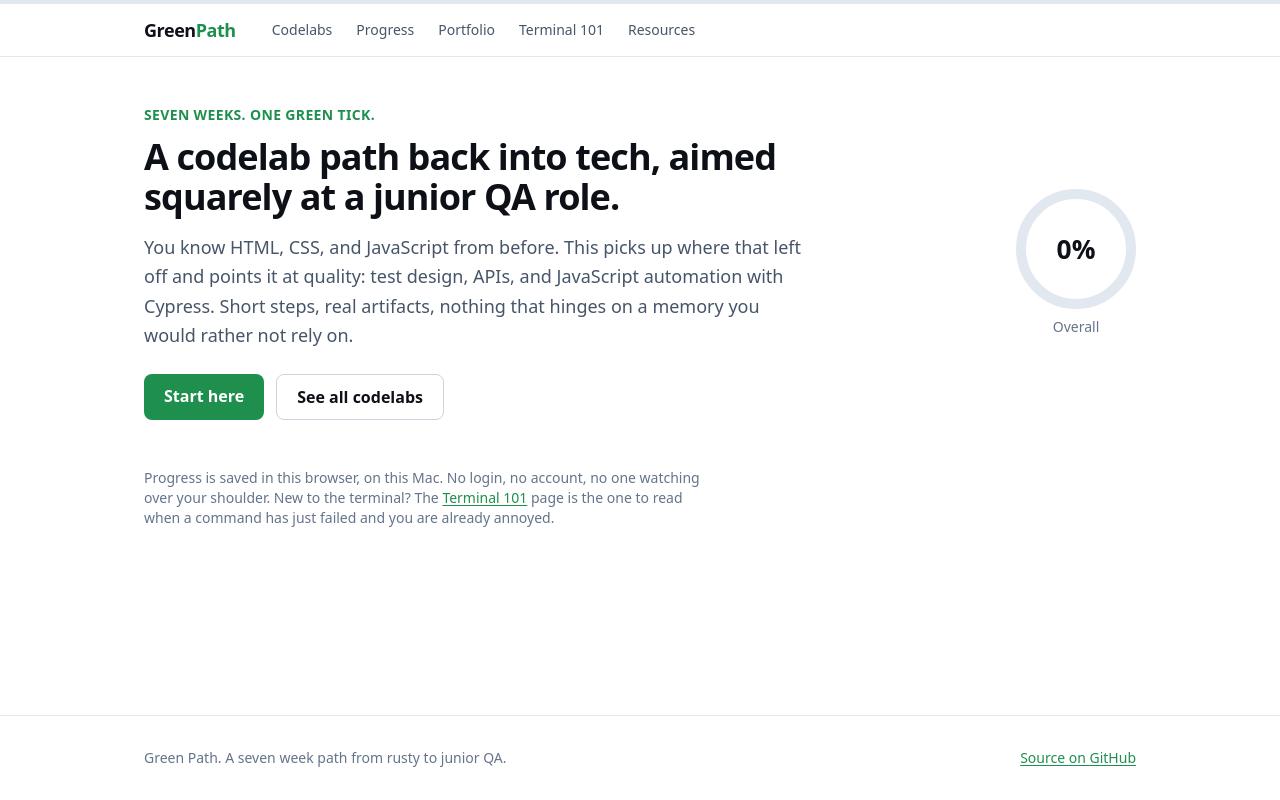
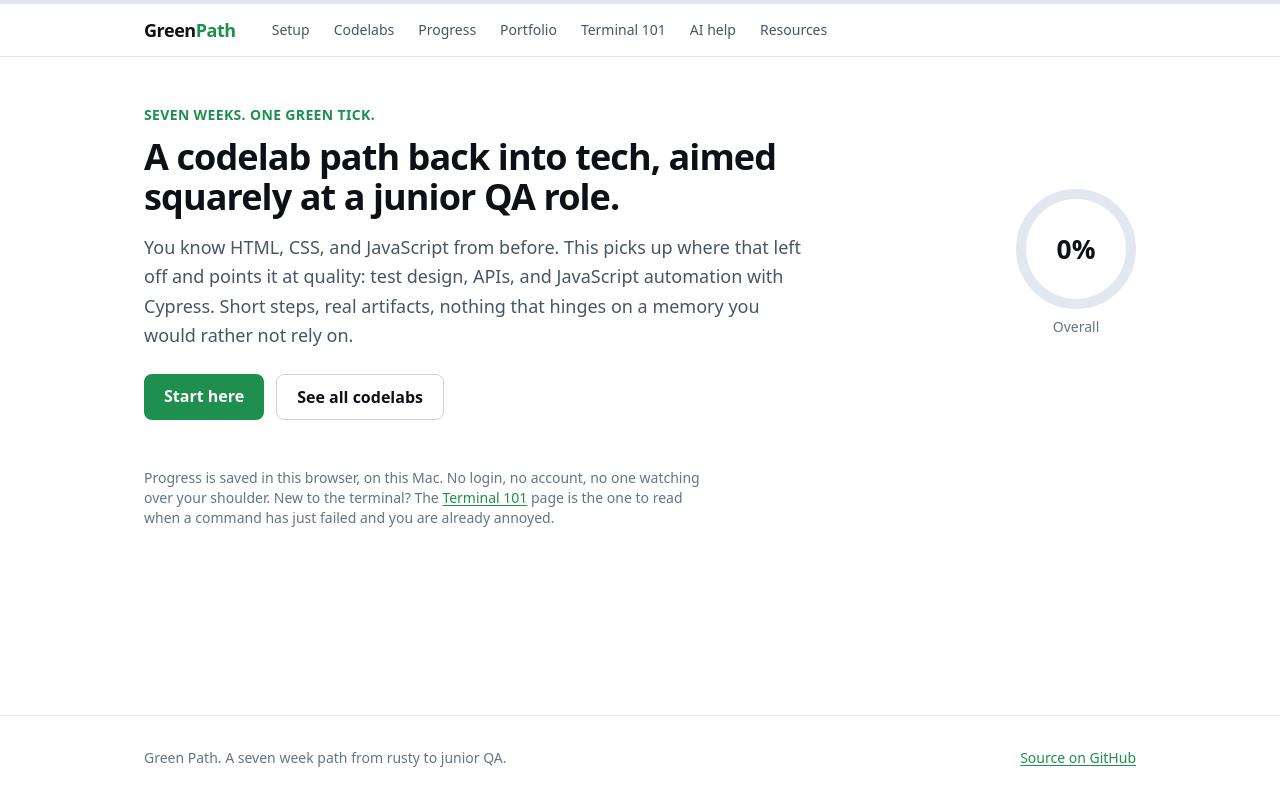
Before and after one commit to jacksonfdam/GreenPath, a Next.js app: page / in a window 1280 px wide. Built offline with nearby package versions, Linux system fonts and the light colour scheme.

Commit message:
feat: add navigation and footer

```diff
--- a/components/Nav.tsx
+++ b/components/Nav.tsx
@@ -4,10 +4,12 @@ import Link from "next/link";
 import { usePathname } from "next/navigation";
 
 const LINKS = [
+  { href: "/setup", label: "Setup" },
   { href: "/codelabs", label: "Codelabs" },
   { href: "/progress", label: "Progress" },
   { href: "/portfolio", label: "Portfolio" },
   { href: "/terminal-101", label: "Terminal 101" },
+  { href: "/ai-help", label: "AI help" },
   { href: "/resources", label: "Resources" },
 ];
 
```
